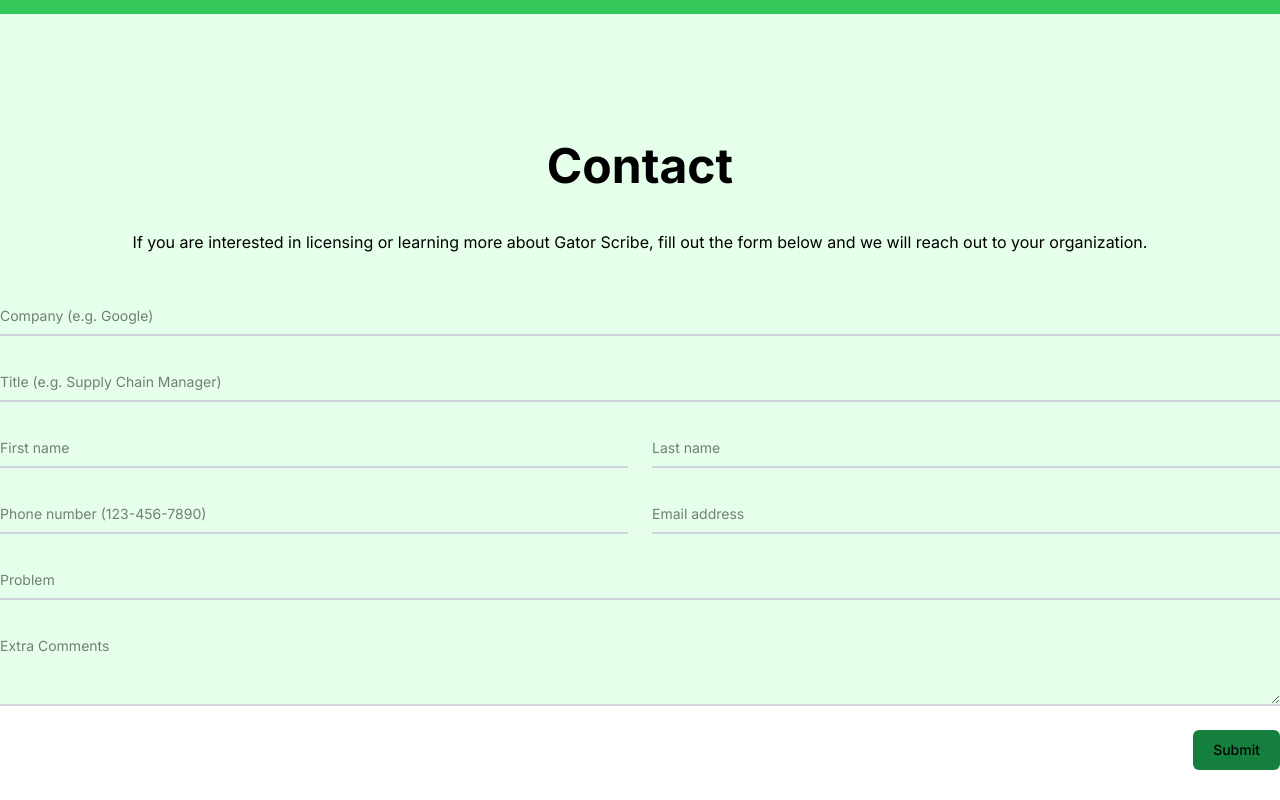
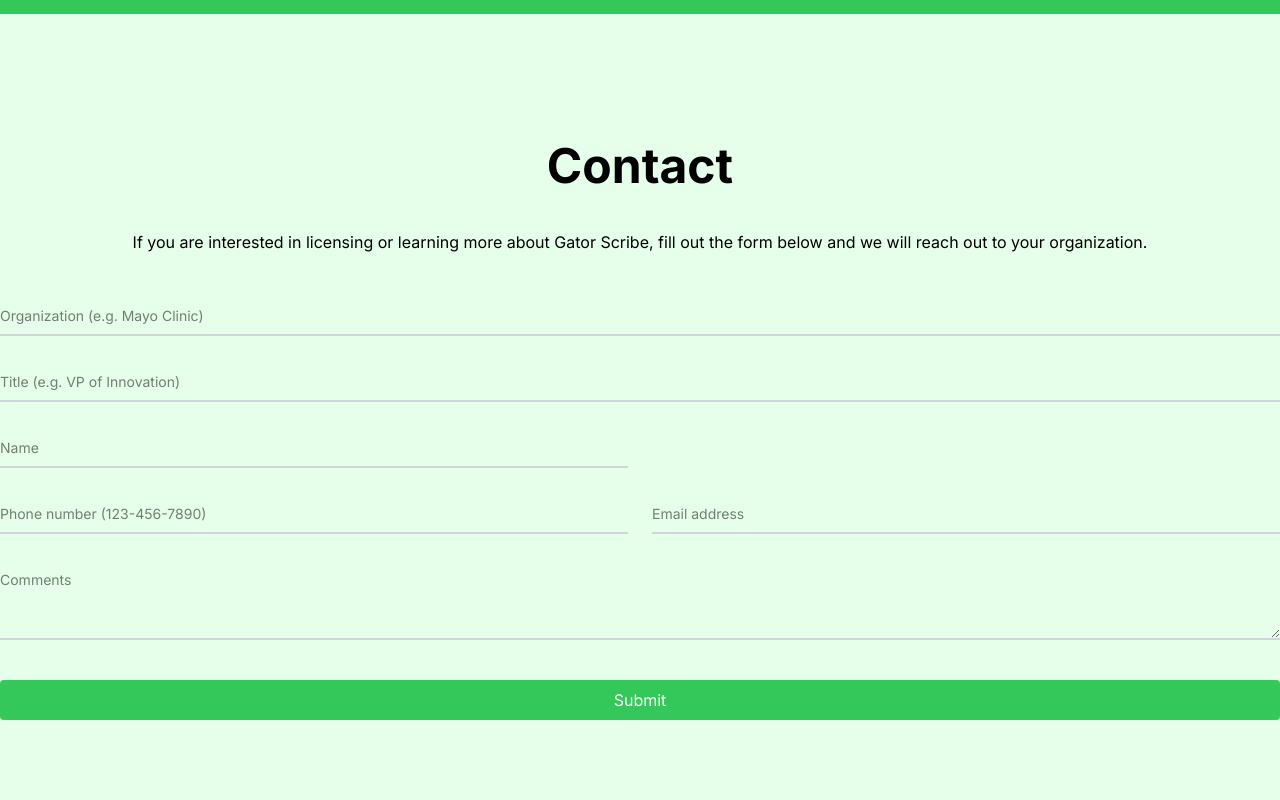
Before and after one commit to gator/gator, a Next.js app: page / in a window 1280 px wide. Shown: the part 5115-5915 px from the top of the page. Before the commit the page ends 5885 px from the top, so only its background shows below. Built offline with nearby package versions, Linux system fonts and the light colour scheme.

Commit message:
Update contact form styling and error message

```diff
--- a/components/contactForm.tsx
+++ b/components/contactForm.tsx
@@ -43,13 +43,13 @@ const ContactForm: FC = () => {
       {!success && (
         <>
           {!submitting && submitted && (
-            <p className='mt-2 text-center text-red-500'>
+            <p className='mt-10 text-center text-red-500'>
               There was an error in your submission, please try again or email{' '}
               <a
                 href='mailto:contact@gator.sh'
                 className='text-green-500 underline'
               >
-                contact@gator.sh
+                hi@gator.sh
               </a>
               .
             </p>
@@ -59,17 +59,17 @@ const ContactForm: FC = () => {
             <div className='relative z-0 w-full mb-6 group'>
               <input
                 type='text'
-                name='company'
-                id='company'
+                name='organization'
+                id='organization'
                 className='block py-2.5 px-0 w-full text-sm text-black bg-transparent border-0 border-b-2 border-gray-300 appearance-none focus:outline-none focus:ring-0 focus:border-green-600 peer'
                 placeholder=' '
                 required
               />
               <label
-                htmlFor='company'
+                htmlFor='organization'
                 className='peer-focus:font-medium absolute text-sm text-black/50 duration-300 transform -translate-y-6 scale-75 top-3 -z-10 origin-[0] peer-focus:left-0 peer-focus:text-green-600 peer-placeholder-shown:scale-100 peer-placeholder-shown:translate-y-0 peer-focus:scale-75 peer-focus:-translate-y-6'
               >
-                Company (e.g. Google)
+                Organization (e.g. Mayo Clinic)
               </label>
             </div>
             <div className='relative z-0 w-full mb-6 group'>
@@ -85,40 +85,24 @@ const ContactForm: FC = () => {
                 htmlFor='title'
                 className='peer-focus:font-medium absolute text-sm text-black/50 duration-300 transform -translate-y-6 scale-75 top-3 -z-10 origin-[0] peer-focus:left-0 peer-focus:text-green-600 peer-placeholder-shown:scale-100 peer-placeholder-shown:translate-y-0 peer-focus:scale-75 peer-focus:-translate-y-6'
               >
-                Title (e.g. Supply Chain Manager)
+                Title (e.g. VP of Innovation)
               </label>
             </div>
             <div className='grid md:grid-cols-2 md:gap-6'>
               <div className='relative z-0 w-full mb-6 group'>
                 <input
                   type='text'
-                  name='first_name'
-                  id='first_name'
+                  name='name'
+                  id='name'
                   className='block py-2.5 px-0 w-full text-sm text-black bg-transparent border-0 border-b-2 border-gray-300 appearance-none focus:outline-none focus:ring-0 focus:border-green-600 peer'
                   placeholder=' '
                   required
                 />
                 <label
-                  htmlFor='first_name'
+                  htmlFor='name'
                   className='peer-focus:font-medium absolute text-sm text-black/50 duration-300 transform -translate-y-6 scale-75 top-3 -z-10 origin-[0] peer-focus:left-0 peer-focus:text-green-600 peer-placeholder-shown:scale-100 peer-placeholder-shown:translate-y-0 peer-focus:scale-75 peer-focus:-translate-y-6'
                 >
-                  First name
-                </label>
-              </div>
-              <div className='relative z-0 w-full mb-6 group'>
-                <input
-                  type='text'
-                  name='last_name'
-                  id='last_name'
-                  className='block py-2.5 px-0 w-full text-sm text-black bg-transparent border-0 border-b-2 border-gray-300 appearance-none focus:outline-none focus:ring-0 focus:border-green-600 peer'
-                  placeholder=' '
-                  required
-                />
-                <label
-                  htmlFor='last_name'
-                  className='peer-focus:font-medium absolute text-sm text-black/50 duration-300 transform -translate-y-6 scale-75 top-3 -z-10 origin-[0] peer-focus:left-0 peer-focus:text-green-600 peer-placeholder-shown:scale-100 peer-placeholder-shown:translate-y-0 peer-focus:scale-75 peer-focus:-translate-y-6'
-                >
-                  Last name
+                  Name
                 </label>
               </div>
             </div>
@@ -157,23 +141,7 @@ const ContactForm: FC = () => {
                 </label>
               </div>
             </div>
-            <div className='relative z-0 w-full mb-6 group'>
-              <input
-                type='text'
-                name='solutions'
-                id='solutions'
-                className='block py-2.5 px-0 w-full text-sm text-black bg-transparent border-0 border-b-2 border-gray-300 appearance-none focus:outline-none focus:ring-0 focus:border-green-600 peer'
-                placeholder=' '
-                required
-              />
-              <label
-                htmlFor='solutions'
-                className='peer-focus:font-medium absolute text-sm text-black/50 duration-300 transform -translate-y-6 scale-75 top-3 -z-10 origin-[0] peer-focus:left-0 peer-focus:text-green-600 peer-placeholder-shown:scale-100 peer-placeholder-shown:translate-y-0 peer-focus:scale-75 peer-focus:-translate-y-6'
-              >
-                Problem
-              </label>
-            </div>
-            <div className='relative z-0 w-full mb-6 group'>
+            <div className='relative z-0 w-full group'>
               <textarea
                 name='comments'
                 id='comments'
@@ -185,13 +153,13 @@ const ContactForm: FC = () => {
                 htmlFor='comments'
                 className='peer-focus:font-medium absolute text-sm text-black/50 duration-300 transform -translate-y-6 scale-75 top-3 -z-10 origin-[0] peer-focus:left-0 peer-focus:text-green-600 peer-placeholder-shown:scale-100 peer-placeholder-shown:translate-y-0 peer-focus:scale-75 peer-focus:-translate-y-6'
               >
-                Extra Comments
+                Comments
               </label>
             </div>
 
             <button
               type='submit'
-              className='text-black float-right bg-green-700 hover:bg-green-800 focus:ring-4 focus:outline-none focus:ring-green-300 font-medium rounded-md text-sm w-full sm:w-auto px-5 py-2.5 text-center'
+              className='mt-10 mb-20 bg-[#34c759] text-white py-2 px-2 rounded w-full'
             >
               {submitting ? (
                 <>
```
